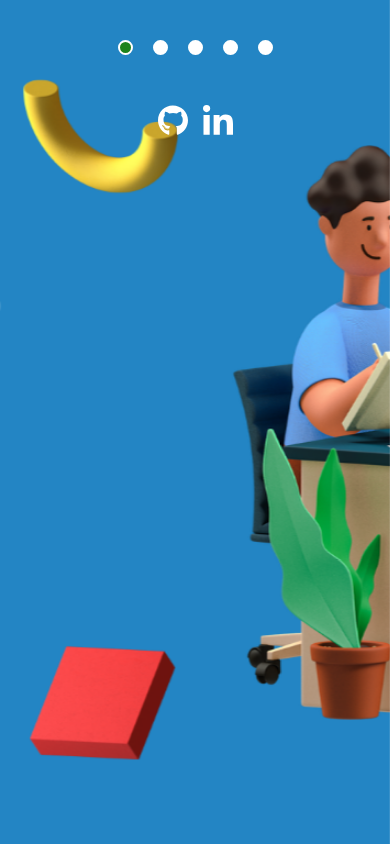
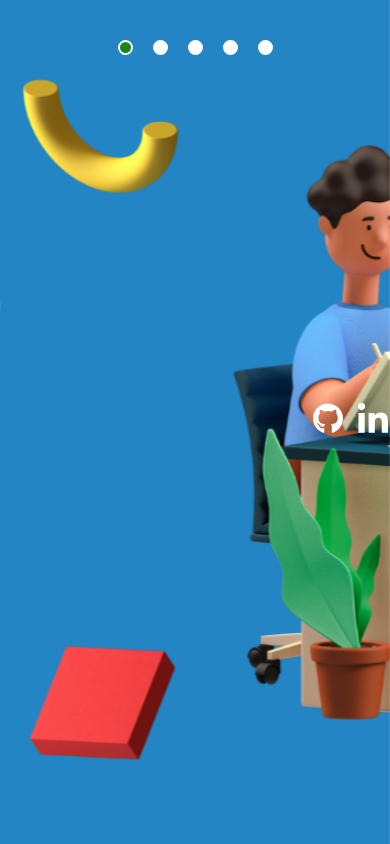
Before and after one commit to paulomoreira9/resumos, a plain HTML site: page index.html in a window 390 px wide. Drawn offline with Linux system fonts and the light colour scheme.

Commit message:
Update responsivo.css

```diff
--- a/src/css/responsivo.css
+++ b/src/css/responsivo.css
@@ -10,10 +10,7 @@
 
 @media (max-width: 425px) {
  .menu-lateral{
-    position: static;
-    min-height: auto;
-    width: 100%;
-    margin-top: 50px;
+
  }
 
  .menu-lateral ul{
```
